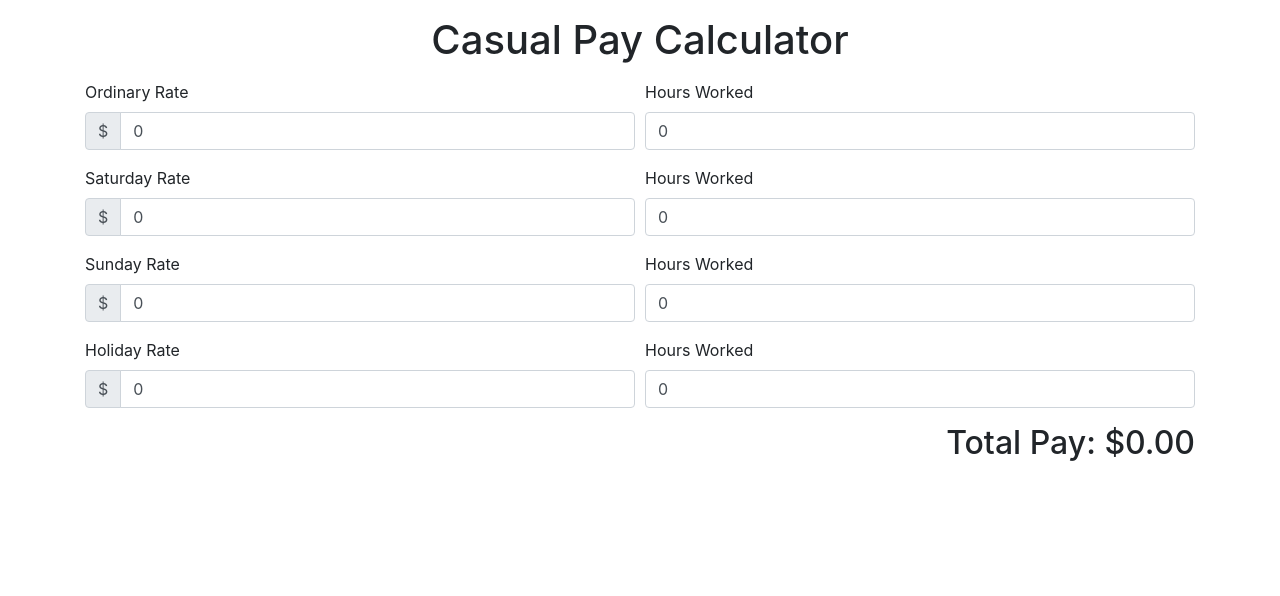
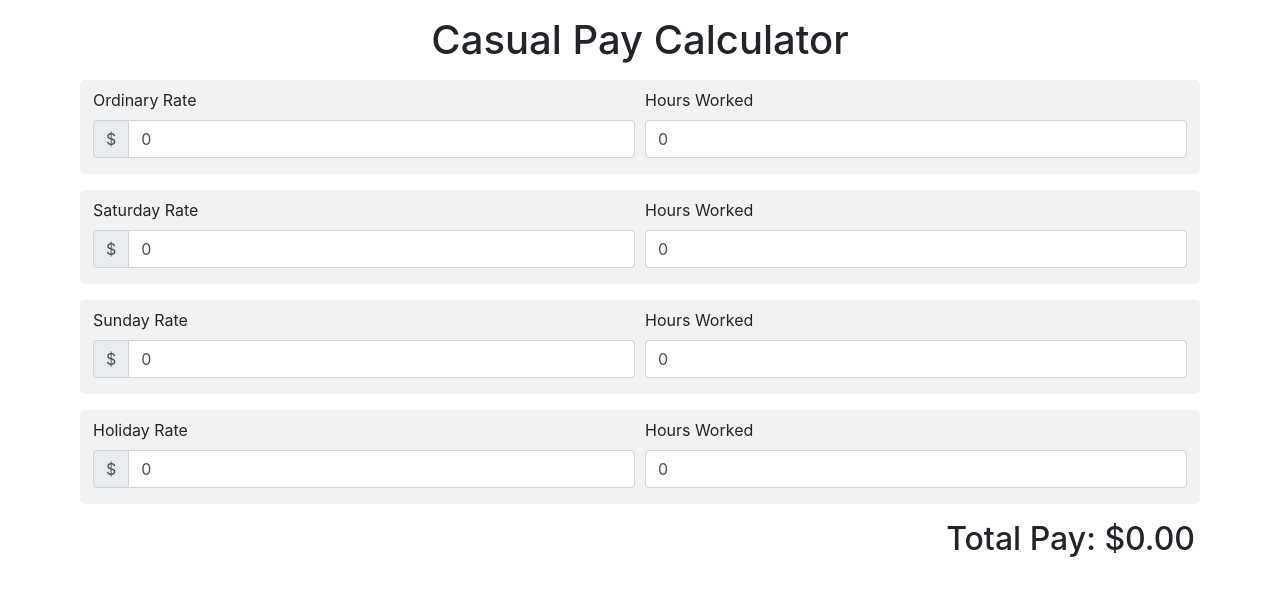
Before and after one commit to Blake-Haydon/casual_pay_calculator, a Next.js app: page / in a window 1280 px wide. Shown: the top 596 px of the page. Built offline with nearby package versions, Linux system fonts and the light colour scheme.

Commit message:
Add grey bounding box

```diff
--- a/pages/index.tsx
+++ b/pages/index.tsx
@@ -72,8 +72,8 @@ export default function Home() {
 
           {/* Ordinary Rate */}
           <Form>
-            <Form.Row>
-              <Form.Group as={Col} md="6">
+            <Form.Row className="my-3 pt-2 px-2" style={{ backgroundColor: "#f2f2f2", borderRadius: "5px" }}>
+              <Form.Group as={Col} md="6" >
                 <Form.Label>Ordinary Rate</Form.Label>
                 <InputGroup>
                   <InputGroup.Prepend>
@@ -89,7 +89,7 @@ export default function Home() {
             </Form.Row>
 
             {/* Saturday Rate */}
-            <Form.Row>
+            <Form.Row className="my-3 pt-2 px-2" style={{ backgroundColor: "#f2f2f2", borderRadius: "5px" }}>
               <Form.Group as={Col} md="6">
                 <Form.Label>Saturday Rate</Form.Label>
                 <InputGroup>
@@ -106,8 +106,8 @@ export default function Home() {
             </Form.Row>
 
             {/* Sunday Rate */}
-            <Form.Row>
-              <Form.Group as={Col} md="6">
+            <Form.Row className="my-3 pt-2 px-2" style={{ backgroundColor: "#f2f2f2", borderRadius: "5px" }}>
+              <Form.Group as={Col} md="6" >
                 <Form.Label>Sunday Rate</Form.Label>
                 <InputGroup>
                   <InputGroup.Prepend>
@@ -123,8 +123,8 @@ export default function Home() {
             </Form.Row>
 
             {/* Public Holiday Rate */}
-            <Form.Row>
-              <Form.Group as={Col} md="6">
+            <Form.Row className="my-3 pt-2 px-2" style={{ backgroundColor: "#f2f2f2", borderRadius: "5px" }}>
+              <Form.Group as={Col} md="6" >
                 <Form.Label>Holiday Rate</Form.Label>
                 <InputGroup>
                   <InputGroup.Prepend>
```
